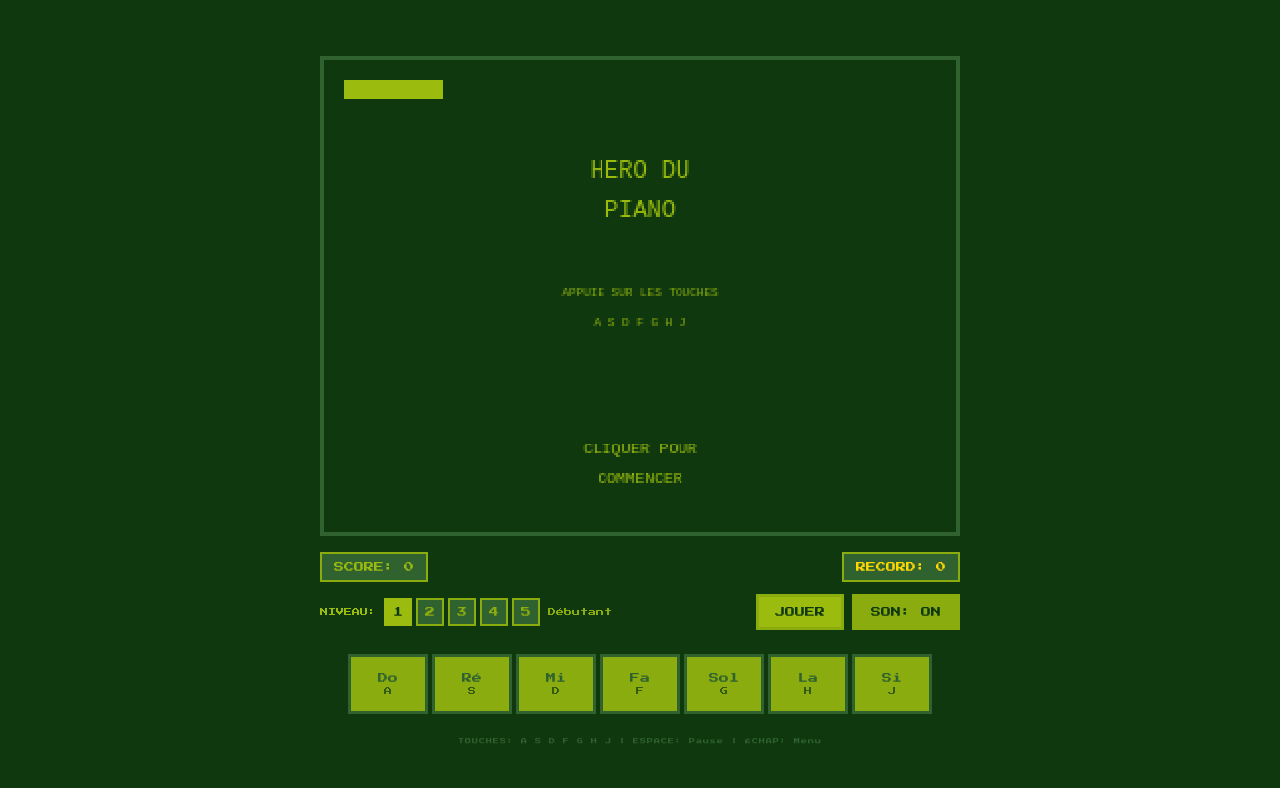
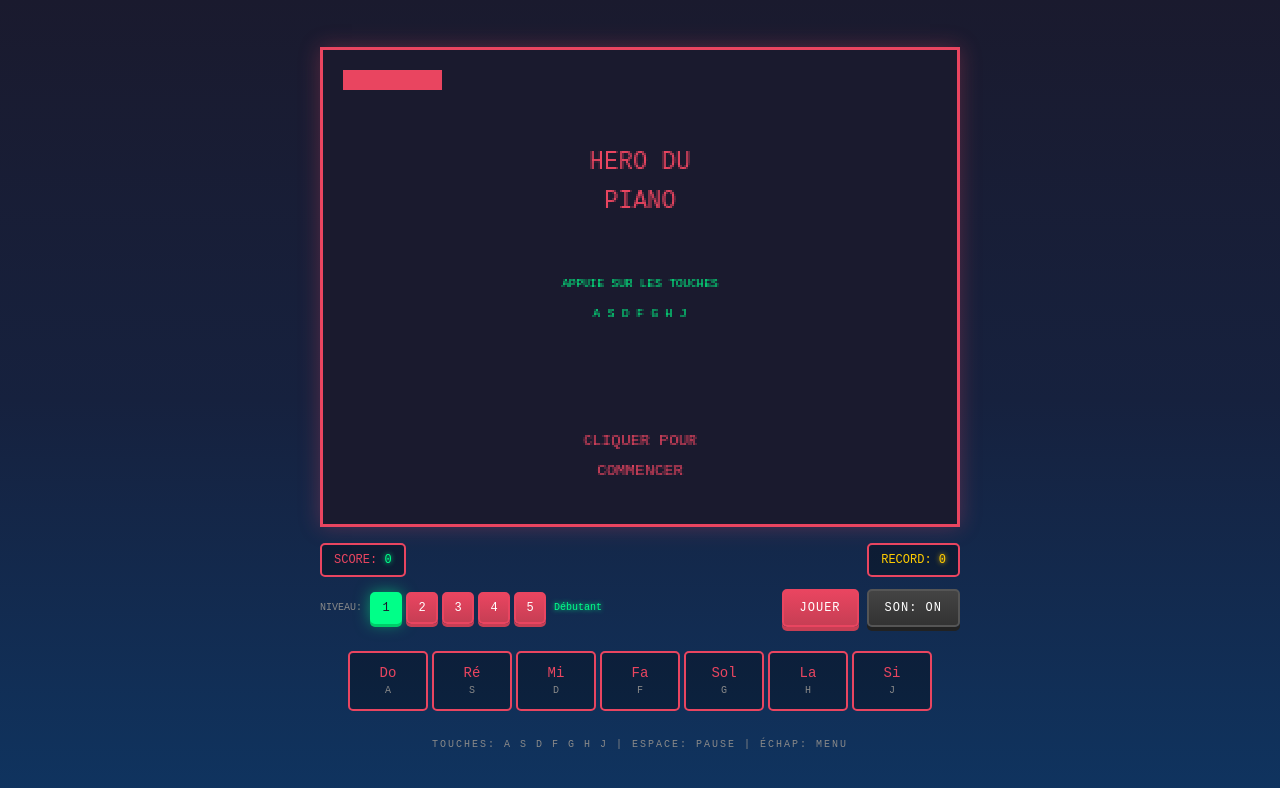
Before and after one commit to Le-King-Fu/piano_hero_v2, a website built with Vite: page index.html in a window 1280 px wide. Built offline with nearby package versions, Linux system fonts and the light colour scheme.

Commit message:
style: Nouveau thème cyberpunk/neon inspiré de witch_case
- Mise à jour de claude.md avec les nouvelles directives visuelles
- Nouvelle palette de couleurs néon dans config.js
- Refonte complète de style.css avec effets glow et animations
- Fond dégradé bleu-noir, accents rose et vert néon

Co-Authored-By: Claude Opus 4.5 <noreply@anthropic.com>

```diff
--- a/src/config.js
+++ b/src/config.js
@@ -10,15 +10,18 @@ export const CANVAS = {
   SCALE: 2              // Facteur d'échelle pour l'affichage
 };
 
-// Palette de couleurs Game Boy
+// Palette de couleurs Cyberpunk/Neon (inspiré de witch_case)
 export const COLORS = {
-  BG: '#0f380f',        // Vert très foncé (fond)
-  PRIMARY: '#9bbc0f',   // Vert clair (éléments principaux)
-  SECONDARY: '#8bac0f', // Vert moyen
-  DARK: '#306230',      // Vert foncé
-  ACCENT: '#ff6b6b',    // Rouge (erreurs/miss)
-  COIN: '#ffd700',      // Or (bonus)
-  WHITE: '#d0f0c0'      // Blanc cassé pour textes
+  BG: '#1a1a2e',           // Bleu-noir très foncé (fond principal)
+  BG_SECONDARY: '#16213e', // Bleu nuit (fond secondaire)
+  BG_DARK: '#0f3460',      // Bleu foncé (accents de fond)
+  PRIMARY: '#e94560',      // Rose/rouge néon (éléments principaux)
+  PRIMARY_DARK: '#c73e54', // Rose foncé (ombres)
+  SECONDARY: '#00ff88',    // Vert néon (score, succès)
+  DARK: '#0f3460',         // Bleu foncé (séparateurs)
+  ACCENT: '#ff6b6b',       // Rouge clair (erreurs/miss)
+  COIN: '#ffcc00',         // Or/jaune (bonus)
+  WHITE: '#ffffff'         // Blanc pur pour textes
 };
 
 // Configuration des notes
--- a/style.css
+++ b/style.css
@@ -1,17 +1,20 @@
 /**
- * Styles rétro Game Boy pour Héro du Piano
- * Palette de couleurs verte classique
+ * Styles Cyberpunk/Neon pour Héro du Piano
+ * Inspiré de witch_case - Palette néon avec effets de glow
  */
 
-/* Variables de couleurs Game Boy */
+/* Variables de couleurs Cyberpunk/Neon */
 :root {
-  --color-bg: #0f380f;
-  --color-primary: #9bbc0f;
-  --color-secondary: #8bac0f;
-  --color-dark: #306230;
+  --color-bg: #1a1a2e;
+  --color-bg-secondary: #16213e;
+  --color-bg-dark: #0f3460;
+  --color-primary: #e94560;
+  --color-primary-dark: #c73e54;
+  --color-secondary: #00ff88;
   --color-accent: #ff6b6b;
-  --color-coin: #ffd700;
-  --color-white: #d0f0c0;
+  --color-coin: #ffcc00;
+  --color-text: #888888;
+  --color-white: #ffffff;
 }
 
 /* Reset et base */
@@ -22,12 +25,12 @@
 }
 
 body {
-  background-color: var(--color-bg);
+  background: linear-gradient(180deg, #1a1a2e 0%, #16213e 50%, #0f3460 100%);
   min-height: 100vh;
   display: flex;
   justify-content: center;
   align-items: center;
-  font-family: 'Press Start 2P', monospace;
+  font-family: 'Courier New', monospace;
   color: var(--color-primary);
   overflow: hidden;
 }
@@ -46,8 +49,9 @@ body {
   /* Résolution native 320x240, affichée en 640x480 */
   width: 640px;
   height: 480px;
-  border: 4px solid var(--color-dark);
-  background-color: var(--color-bg);
+  border: 3px solid var(--color-primary);
+  background-color: #0a0a0a;
+  box-shadow: 0 0 20px rgba(233, 69, 96, 0.3);
 
   /* Rendu pixel art net */
   image-rendering: pixelated;
@@ -68,18 +72,30 @@ body {
   display: flex;
   justify-content: space-between;
   width: 100%;
-  font-size: 10px;
+  font-size: 12px;
 }
 
 #score,
 #high-score {
-  background-color: var(--color-dark);
+  background-color: rgba(0, 0, 0, 0.3);
   padding: 8px 12px;
-  border: 2px solid var(--color-secondary);
+  border: 2px solid var(--color-primary);
+  border-radius: 5px;
+}
+
+#score span,
+#high-score span {
+  color: var(--color-secondary);
+  text-shadow: 0 0 5px var(--color-secondary);
 }
 
 #high-score {
   color: var(--color-coin);
+}
+
+#high-score span {
+  color: var(--color-coin);
+  text-shadow: 0 0 5px var(--color-coin);
 }
 
 /* Contrôles */
@@ -100,7 +116,9 @@ body {
 }
 
 #level-label {
-  font-size: 8px;
+  font-size: 10px;
+  color: var(--color-text);
+  text-transform: uppercase;
 }
 
 #level-selector {
@@ -109,26 +127,34 @@ body {
 }
 
 .level-btn {
-  width: 28px;
-  height: 28px;
-  font-family: 'Press Start 2P', monospace;
-  font-size: 10px;
-  background-color: var(--color-dark);
-  color: var(--color-secondary);
-  border: 2px solid var(--color-secondary);
+  width: 32px;
+  height: 32px;
+  font-family: 'Courier New', monospace;
+  font-size: 12px;
+  background: linear-gradient(180deg, var(--color-primary) 0%, var(--color-primary-dark) 100%);
+  color: var(--color-white);
+  border: 2px solid var(--color-primary);
+  border-radius: 5px;
   cursor: pointer;
   transition: all 0.1s;
+  box-shadow: 0 3px 0 var(--color-primary-dark);
 }
 
 .level-btn:hover {
-  background-color: var(--color-secondary);
-  color: var(--color-dark);
+  transform: translateY(-2px);
+  box-shadow: 0 5px 0 var(--color-primary-dark), 0 0 10px rgba(233, 69, 96, 0.5);
+}
+
+.level-btn:active {
+  transform: translateY(2px);
+  box-shadow: 0 1px 0 var(--color-primary-dark);
 }
 
 .level-btn.active {
-  background-color: var(--color-primary);
-  color: var(--color-bg);
-  border-color: var(--color-primary);
+  background: var(--color-secondary);
+  border-color: var(--color-secondary);
+  color: #1a1a2e;
+  box-shadow: 0 3px 0 #00cc6a, 0 0 15px rgba(0, 255, 136, 0.5);
 }
 
 .level-btn:disabled {
@@ -137,9 +163,10 @@ body {
 }
 
 #level-name {
-  font-size: 8px;
+  font-size: 10px;
   color: var(--color-secondary);
   min-width: 80px;
+  text-shadow: 0 0 5px var(--color-secondary);
 }
 
 #buttons {
@@ -150,35 +177,47 @@ body {
 /* Boutons principaux */
 #start-btn,
 #mute-btn {
-  font-family: 'Press Start 2P', monospace;
-  font-size: 10px;
+  font-family: 'Courier New', monospace;
+  font-size: 12px;
   padding: 10px 16px;
-  background-color: var(--color-primary);
-  color: var(--color-bg);
-  border: 3px solid var(--color-secondary);
+  background: linear-gradient(180deg, var(--color-primary) 0%, var(--color-primary-dark) 100%);
+  color: var(--color-white);
+  border: 2px solid var(--color-primary);
+  border-radius: 5px;
   cursor: pointer;
   transition: all 0.1s;
+  box-shadow: 0 4px 0 var(--color-primary-dark);
+  text-transform: uppercase;
+  letter-spacing: 1px;
 }
 
 #start-btn:hover,
 #mute-btn:hover {
-  background-color: var(--color-secondary);
   transform: translateY(-2px);
+  box-shadow: 0 6px 0 var(--color-primary-dark), 0 0 15px rgba(233, 69, 96, 0.5);
 }
 
 #start-btn:active,
 #mute-btn:active {
-  transform: translateY(0);
+  transform: translateY(2px);
+  box-shadow: 0 2px 0 var(--color-primary-dark);
 }
 
 #mute-btn {
-  background-color: var(--color-secondary);
+  background: linear-gradient(180deg, #444 0%, #333 100%);
+  border-color: #555;
+  box-shadow: 0 4px 0 #222;
+}
+
+#mute-btn:hover {
+  box-shadow: 0 6px 0 #222, 0 0 10px rgba(255, 255, 255, 0.2);
 }
 
 #mute-btn.muted {
-  background-color: var(--color-dark);
-  color: var(--color-accent);
+  background: linear-gradient(180deg, var(--color-accent) 0%, #cc5555 100%);
+  color: var(--color-white);
   border-color: var(--color-accent);
+  box-shadow: 0 4px 0 #cc5555, 0 0 10px rgba(255, 107, 107, 0.5);
 }
 
 /* Piano visuel */
@@ -191,52 +230,67 @@ body {
 .key {
   width: 80px;
   height: 60px;
-  background-color: var(--color-secondary);
-  border: 3px solid var(--color-dark);
+  background: rgba(0, 0, 0, 0.3);
+  border: 2px solid var(--color-primary);
+  border-radius: 5px;
   display: flex;
   flex-direction: column;
   justify-content: center;
   align-items: center;
-  font-size: 10px;
-  color: var(--color-dark);
+  font-size: 14px;
+  color: var(--color-primary);
   cursor: pointer;
   user-select: none;
   transition: all 0.05s;
 }
 
 .key span {
-  font-size: 8px;
+  font-size: 10px;
   margin-top: 4px;
-  color: var(--color-bg);
-  opacity: 0.7;
+  color: var(--color-text);
 }
 
 .key:hover {
-  background-color: var(--color-primary);
+  background: rgba(233, 69, 96, 0.2);
+  box-shadow: 0 0 10px rgba(233, 69, 96, 0.3);
 }
 
 .key.active,
 .key:active {
-  background-color: var(--color-primary);
+  background: var(--color-primary);
+  color: var(--color-white);
   transform: translateY(2px);
-  border-color: var(--color-primary);
+  box-shadow: 0 0 15px rgba(233, 69, 96, 0.5);
+}
+
+.key.active span,
+.key:active span {
+  color: var(--color-white);
 }
 
 .key.hit {
-  background-color: var(--color-coin) !important;
-  border-color: var(--color-coin) !important;
+  background: var(--color-secondary) !important;
+  border-color: var(--color-secondary) !important;
+  color: #1a1a2e !important;
+  box-shadow: 0 0 20px rgba(0, 255, 136, 0.5) !important;
+}
+
+.key.hit span {
+  color: #1a1a2e !important;
 }
 
 /* Instructions */
 #instructions {
-  font-size: 6px;
-  color: var(--color-dark);
+  font-size: 10px;
+  color: var(--color-text);
   text-align: center;
   margin-top: 8px;
+  text-transform: uppercase;
+  letter-spacing: 2px;
 }
 
 #instructions p {
-  letter-spacing: 1px;
+  margin: 4px 0;
 }
 
 /* Responsive - tablettes */
@@ -251,20 +305,20 @@ body {
   .key {
     width: 60px;
     height: 50px;
+    font-size: 12px;
+  }
+
+  .key span {
     font-size: 8px;
   }
 
-  .key span {
-    font-size: 6px;
-  }
-
   #scores {
-    font-size: 8px;
+    font-size: 10px;
   }
 
   #start-btn,
   #mute-btn {
-    font-size: 8px;
+    font-size: 10px;
     padding: 8px 12px;
   }
 }
@@ -283,7 +337,7 @@ body {
   .key {
     width: 42px;
     height: 45px;
-    font-size: 6px;
+    font-size: 10px;
   }
 
   .key span {
@@ -305,27 +359,34 @@ body {
   }
 }
 
-/* Animation de clignotement pour le titre */
-@keyframes blink {
-  0%, 100% { opacity: 1; }
-  50% { opacity: 0.5; }
+/* Animation pulse pour les bonus */
+@keyframes bonusPulse {
+  0%, 100% {
+    transform: scale(1);
+    opacity: 1;
+  }
+  50% {
+    transform: scale(1.05);
+    opacity: 0.8;
+  }
 }
 
-/* Effet de scan line rétro (optionnel) */
-#game-canvas::after {
-  content: '';
-  position: absolute;
-  top: 0;
-  left: 0;
-  width: 100%;
-  height: 100%;
-  background: repeating-linear-gradient(
-    0deg,
-    rgba(0, 0, 0, 0.1),
-    rgba(0, 0, 0, 0.1) 1px,
-    transparent 1px,
-    transparent 2px
-  );
-  pointer-events: none;
-  opacity: 0.3;
+/* Animation glow pour le texte */
+@keyframes textGlow {
+  0%, 100% {
+    text-shadow: 0 0 10px var(--color-primary), 0 0 20px var(--color-primary);
+  }
+  50% {
+    text-shadow: 0 0 15px var(--color-primary), 0 0 30px var(--color-primary);
+  }
 }
+
+/* Titre avec animation glow */
+.title-glow {
+  animation: textGlow 1.5s ease-in-out infinite;
+}
+
+/* Bonus avec animation pulse */
+.bonus-pulse {
+  animation: bonusPulse 0.5s ease-in-out infinite;
+}
```
Also changed, not shown: claude.md (+48 -14 lines).
